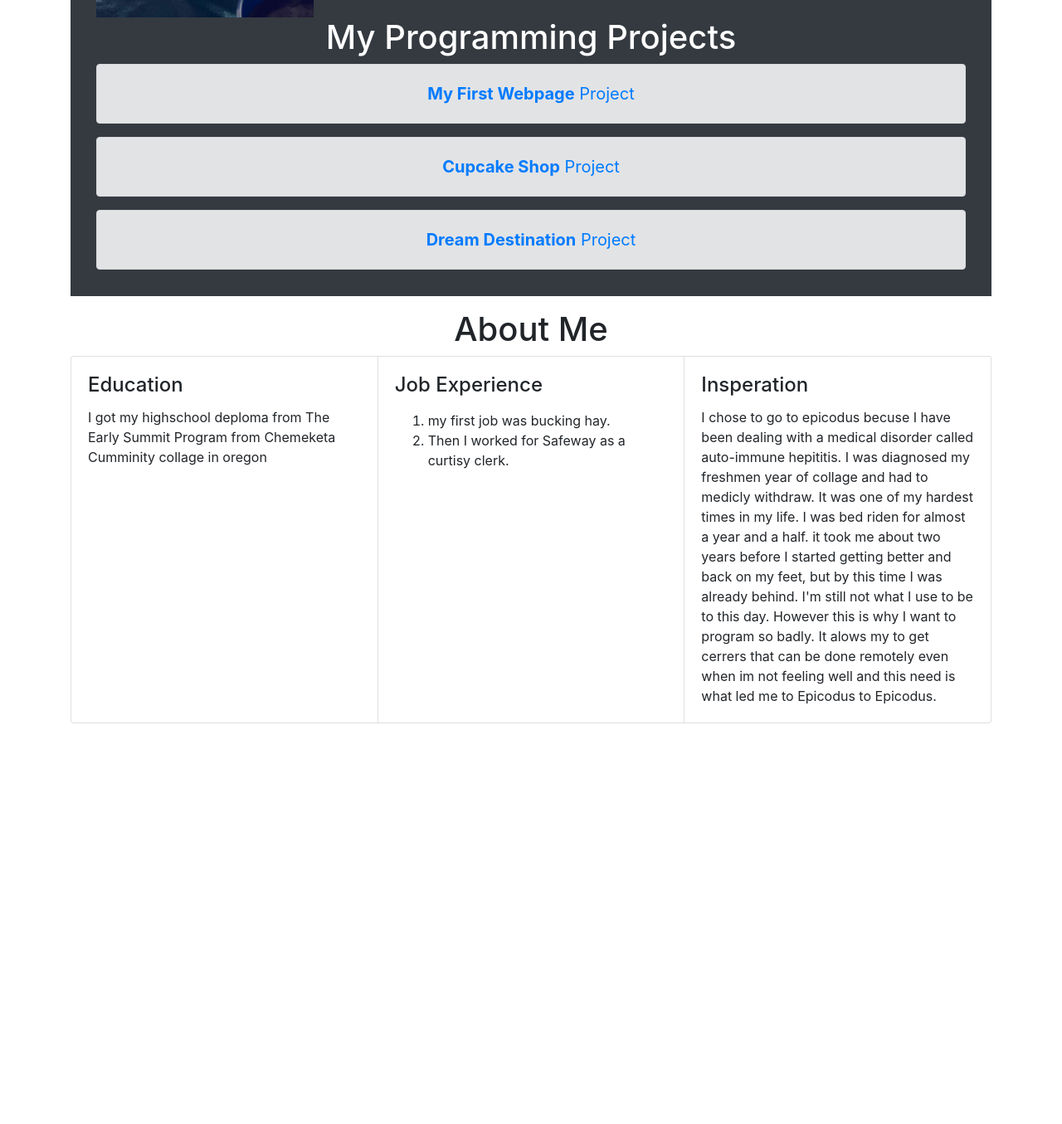
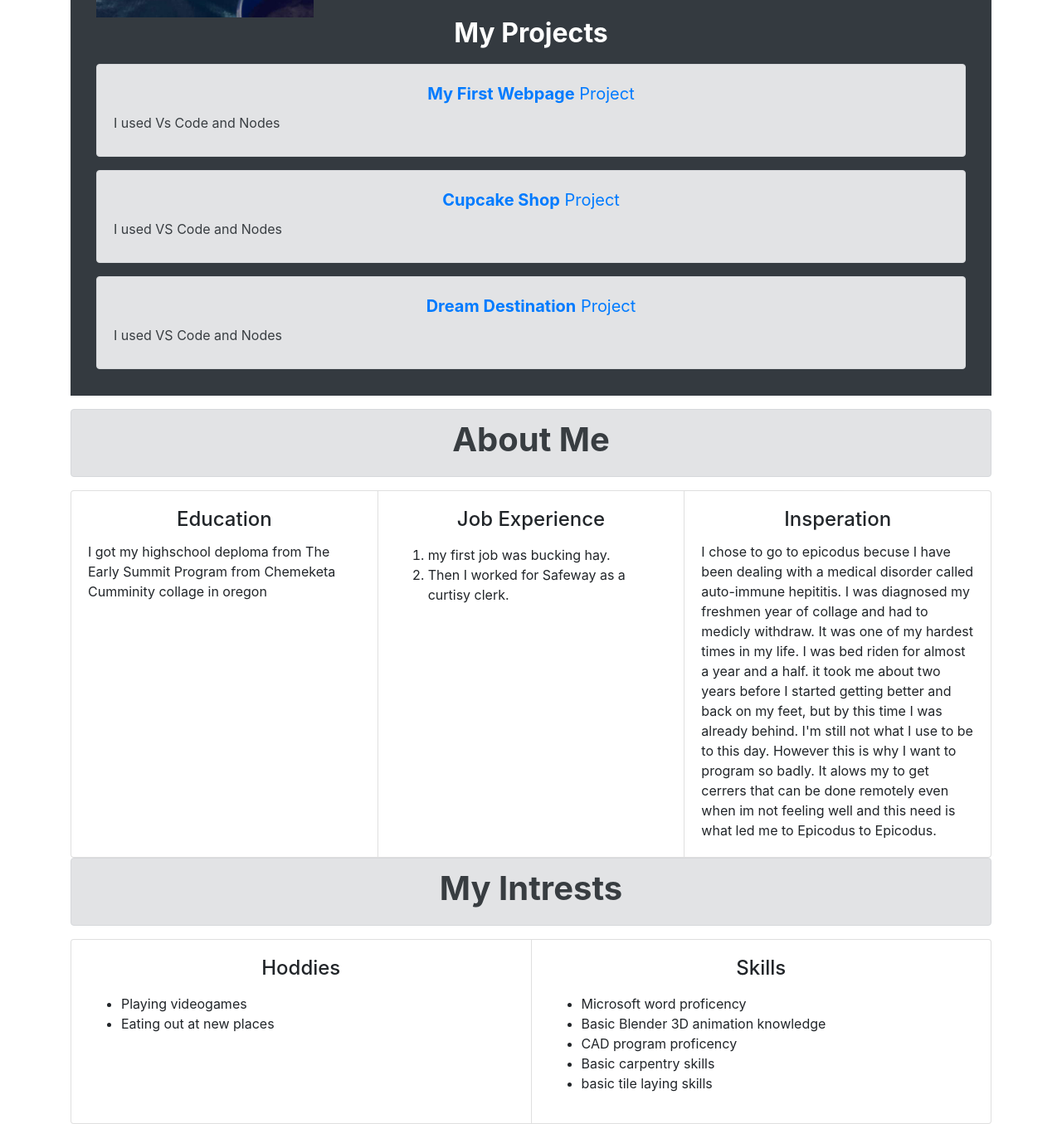
Before and after one commit to GraftonBorge/portfolio, a plain HTML site: page index.html in a window 1280 px wide. Shown: the part 620-1975 px from the top of the page at 83% size. Before the commit the page ends 1492 px from the top, so only its background shows below. Drawn offline with Linux system fonts and the light colour scheme.

Commit message:
add intrest section

```diff
--- a/css/styles.css
+++ b/css/styles.css
@@ -1,16 +1,17 @@
-h1{text-align: center;}
-h2{text-align: center;
+h1{
+text-align: center;}
+h2{
+text-align: center;
+padding-bottom: 10px;
 }
-.jumbotron{}
-.container{}
+h4{
+text-align: center;
+}
 img{
 float: initial;
 width: 25%;
-
 }
 .nav-link{
 font-size: 20px;
 text-align: center;
-
-
 }
--- a/index.html
+++ b/index.html
@@ -21,13 +21,19 @@
       </div>
         <div class="container">
           <div class="jumbotron-fluid">
-            <h1>My Programming Projects</h1>
+            <h2><strong>My Projects</strong></h2>
               <nav class="nav flex-column">
-                <div class="alert alert-secondary" role="alert"><a class="nav-link" href="https://github.com/GraftonBorge/my-first-webpage-.git"><strong>My First Webpage</strong> Project</a>
+                <div class="alert alert-secondary" role="alert">
+                  <a class="nav-link" href="https://github.com/GraftonBorge/my-first-webpage-.git"><strong>My First Webpage</strong> Project</a>
+                    <p>I used Vs Code and Nodes</p>
                 </div>
-                <div class="alert alert-secondary" role="alert"><a class="nav-link" href="https://github.com/GraftonBorge/cupcake-shop.git"><strong>Cupcake Shop</strong> Project</a>
+                <div class="alert alert-secondary" role="alert">
+                  <a class="nav-link" href="https://github.com/GraftonBorge/cupcake-shop.git"><strong>Cupcake Shop</strong> Project</a>
+                    <p>I used VS Code and Nodes</p>
                 </div>
-                <div class="alert alert-secondary" role="alert"><a class="nav-link" href="https://github.com/GraftonBorge/dream-destination.git"><strong>Dream Destination</strong> Project</a>
+                <div class="alert alert-secondary" role="alert">
+                  <a class="nav-link" href="https://github.com/GraftonBorge/dream-destination.git"><strong>Dream Destination</strong> Project</a>
+                    <p>I used VS Code and Nodes</p>
                 </div>
               </nav>
           </div>
@@ -35,12 +41,9 @@
     </div>
   </div>
 
-
-
-
   <div class="container">
     <div class="jumbotron-fluid">
-          <h1>About Me</h1>
+      <div class="alert alert-secondary" role="alert"><h1><strong>About Me</strong></h1></div>
         <div class="card-group">
           <div class="card">
             <div class="card-body">
@@ -68,6 +71,41 @@
         </div>
     </div>
   </div>
+  <div class="container">
+    <div class="jumbotron-fluid">
+      <div class="alert alert-secondary" role="alert"><h1><strong>My Intrests</strong></h1></div>
+        <div class="card-group">
+          <div class="card">
+            <div class="card-body">
+              <h4 class="card-title">Hoddies</h4>
+              <p class="card-text">
+                <ul>
+                  <li>Playing videogames</li>
+                  <li>Eating out at new places</li>
+                </ul>
+              </p>
+            </div>
+          </div>
+          <div class="card">
+            <div class="card-body">
+              <h4 class="card-title">Skills</h4>
+                <p class="card-text">
+                  <ul>
+                    <li>Microsoft word proficency</li>
+                    <li>Basic Blender 3D animation knowledge</li>
+                    <li>CAD program proficency</li>
+                    <li>Basic carpentry skills</li>
+                    <li>basic tile laying skills</li>
+                  </ul>
+                </p>
+            </div>
+          </div>
+        </div>
+    </div>
+  </div>
+
+
+
 
 
 
```
Lines whose indentation alone changed are shown as unchanged.
